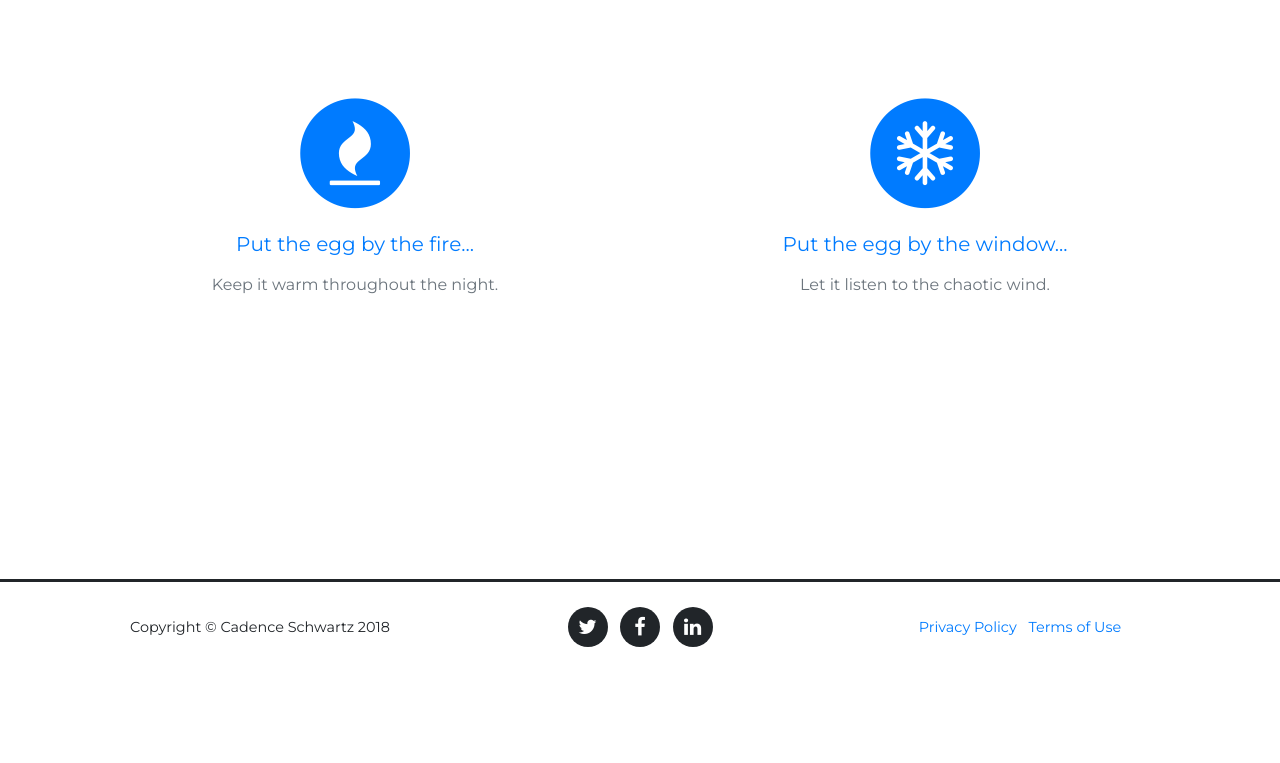
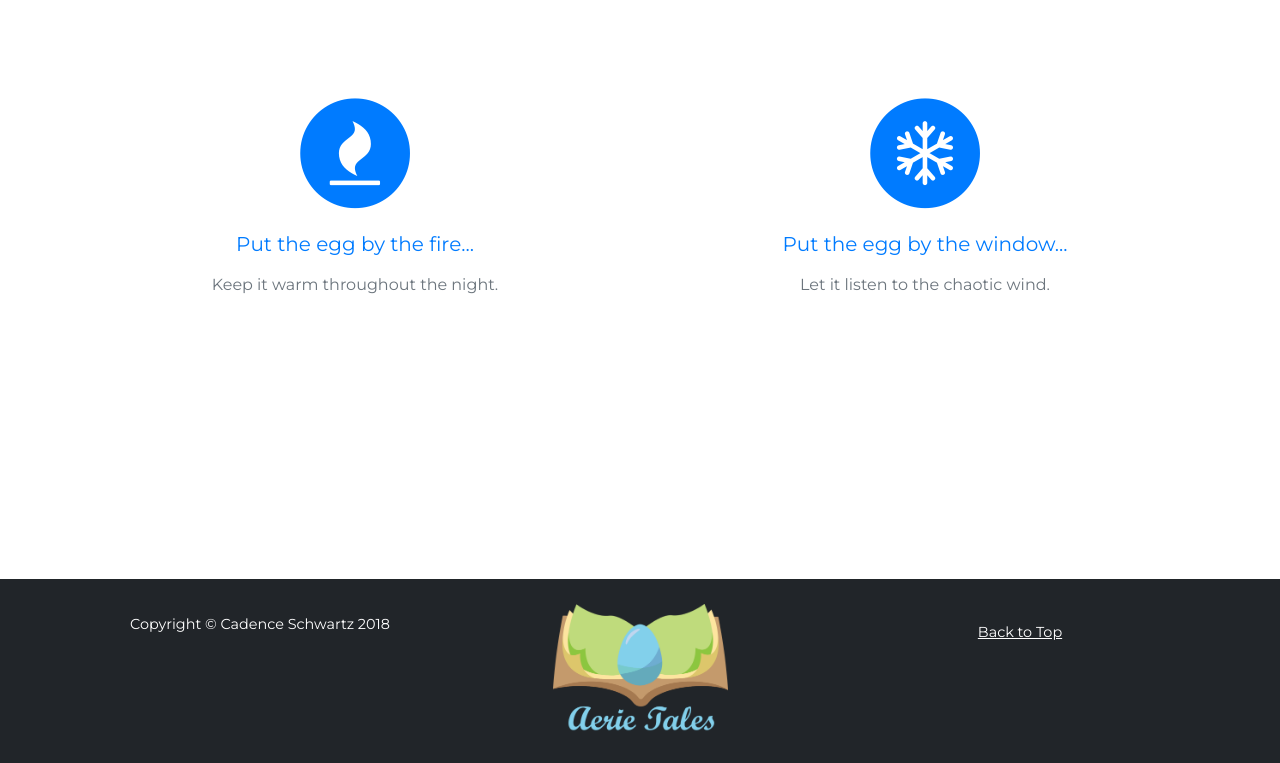
Before and after one commit to CadenceSdesign/Aerie_Tales_A_Choose_Your_Own_Adventure_Site, a website with bundled scripts: page index.html in a window 1280 px wide. Shown: the part 1611-2374 px from the top of the page. Before the commit the page ends 2283 px from the top, so only its background shows below. Built offline with nearby package versions, Linux system fonts and the light colour scheme; a web font is replaced by a local one.

Commit message:
Added logo, CSS improvements
Logo added to bottom of index.html and in the README.md.

Header font changed to 'Cookie' to match fairy tale aesthetic.

Link added in footer to jump back to the top of the page.

Footer CSS altered to complement logo.

```diff
--- a/css/agency.css
+++ b/css/agency.css
@@ -148,8 +148,9 @@ img::-moz-selection {
 }
 
 #mainNav .navbar-brand {
+  font-size: 30px;
   color: #1276b7;
-  font-family: 'Kaushan Script', 'Helvetica Neue', Helvetica, Arial, cursive;
+  font-family: 'Cookie', cursive;
 }
 
 #mainNav .navbar-brand.active, #mainNav .navbar-brand:active, #mainNav .navbar-brand:focus, #mainNav .navbar-brand:hover {
@@ -262,6 +263,8 @@ header.masthead .intro-text .intro-heading {
 footer {
   padding: 25px 0;
   text-align: center;
+  background-color: #212529;
+  color: white;
 }
 
 footer span.copyright {
@@ -277,6 +280,17 @@ footer ul.quicklinks {
   margin-bottom: 0;
   text-transform: none;
   font-family: 'Montserrat', 'Helvetica Neue', Helvetica, Arial, sans-serif;
+  color:white;
+}
+
+.footer-link {
+   color: white;
+   text-decoration: underline;
+}
+
+.footer-link:hover {
+   color: #47bde8;
+   text-decoration: underline;
 }
 
 ul.social-buttons {
--- a/index.html
+++ b/index.html
@@ -8,7 +8,7 @@
     <meta name="description" content="">
     <meta name="author" content="">
 
-    <title>Choose Your Own Adventure</title>
+    <title>Aerie Tales</title>
 
     <!-- Bootstrap core CSS -->
     <link href="vendor/bootstrap/css/bootstrap.min.css" rel="stylesheet">
@@ -19,6 +19,7 @@
     <link href='https://fonts.googleapis.com/css?family=Kaushan+Script' rel='stylesheet' type='text/css'>
     <link href='https://fonts.googleapis.com/css?family=Droid+Serif:400,700,400italic,700italic' rel='stylesheet' type='text/css'>
     <link href='https://fonts.googleapis.com/css?family=Roboto+Slab:400,100,300,700' rel='stylesheet' type='text/css'>
+    <link href="https://fonts.googleapis.com/css?family=Cookie" rel="stylesheet">
 
     <!-- Custom styles for this template -->
     <link href="css/agency.css" rel="stylesheet">
@@ -211,38 +212,23 @@
 
 
     <!-- Footer -->
-    <footer style="border-top: 3px solid #212529">
+    <footer>
       <div class="container">
         <div class="row">
           <div class="col-md-4">
             <span class="copyright">Copyright &copy; Cadence Schwartz 2018</span>
           </div>
           <div class="col-md-4">
-            <ul class="list-inline social-buttons">
-              <li class="list-inline-item">
-                <a href="#">
-                  <i class="fa fa-twitter"></i>
-                </a>
-              </li>
-              <li class="list-inline-item">
-                <a href="#">
-                  <i class="fa fa-facebook"></i>
-                </a>
-              </li>
-              <li class="list-inline-item">
-                <a href="#">
-                  <i class="fa fa-linkedin"></i>
-                </a>
-              </li>
+            <ul class="list-inline quicklinks">
+               <li class="list-inline-item">
+                  <img src="img/aerieTalesIcon.png" alt="Aerie Tales Logo" width="50%">
+               </li>
             </ul>
           </div>
           <div class="col-md-4">
             <ul class="list-inline quicklinks">
               <li class="list-inline-item">
-                <a href="#">Privacy Policy</a>
-              </li>
-              <li class="list-inline-item">
-                <a href="#">Terms of Use</a>
+                <a class="nav-link js-scroll-trigger footer-link" href="#page-top">Back to Top</a>
               </li>
             </ul>
           </div>
```
Also changed, not shown: README.md, img/aerieTalesIcon.png (added).
